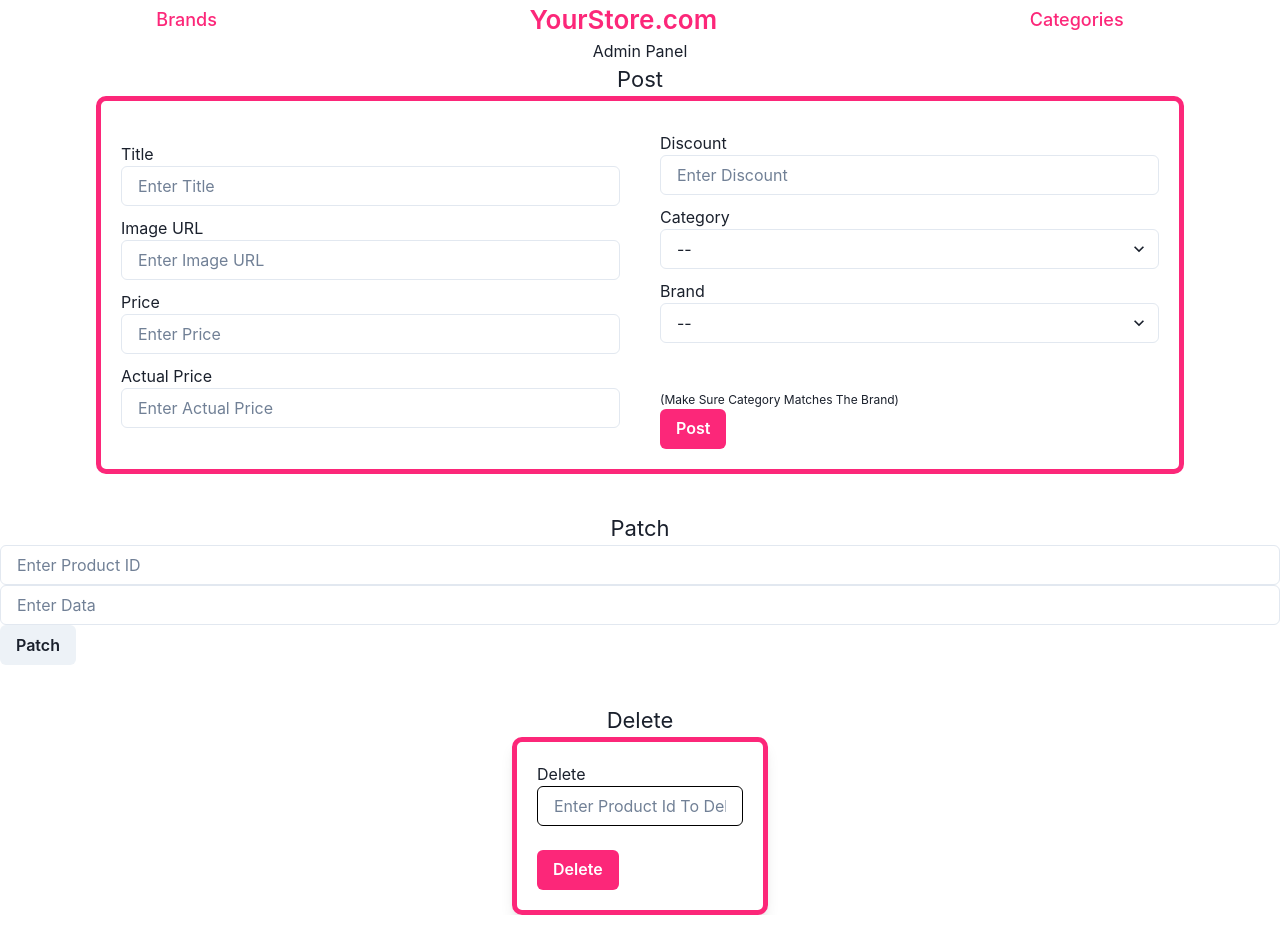
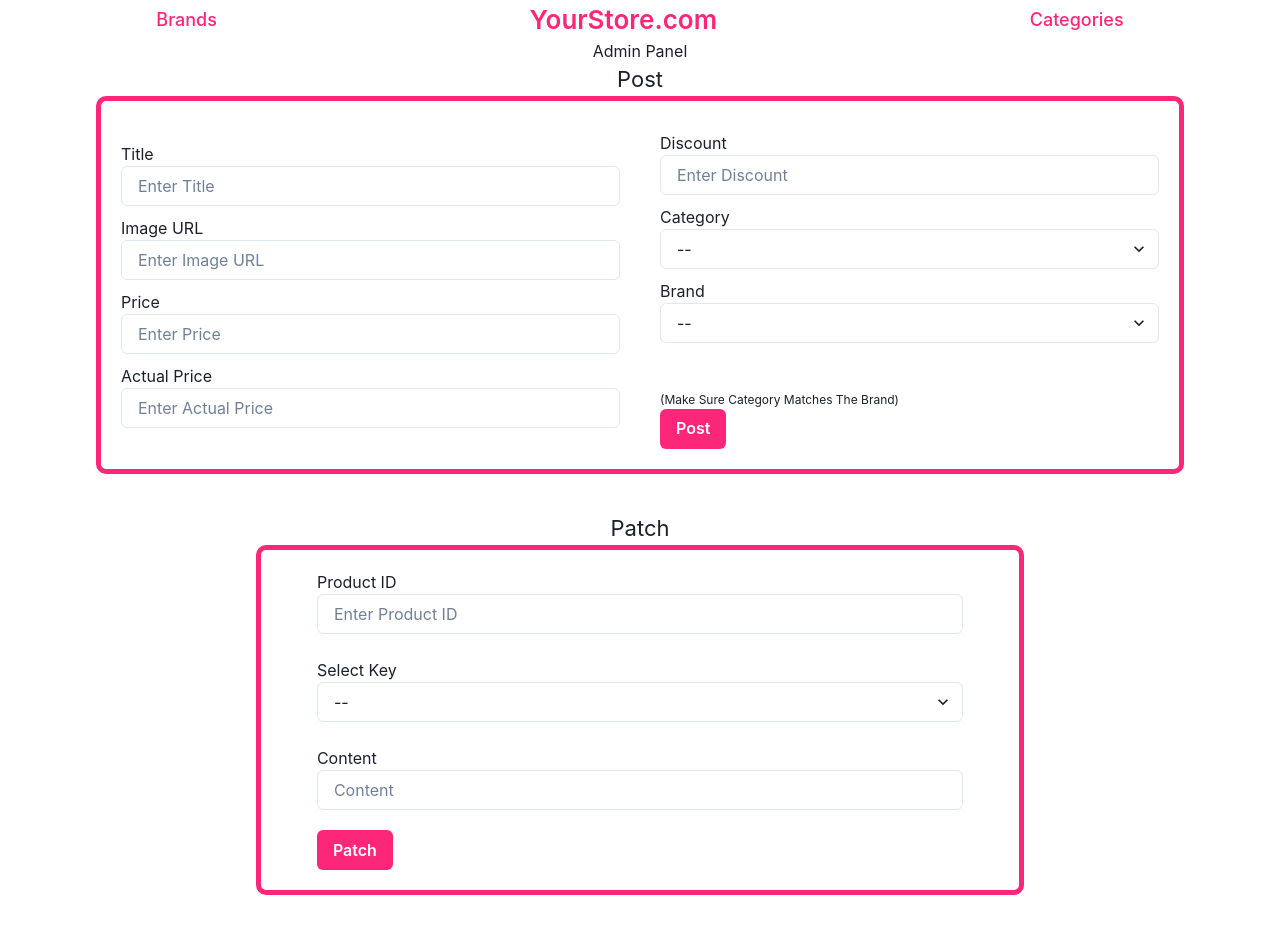
Before and after one commit to heyabrar/ShoppingParadise, a React (Create React App) app in the folder your-store-app/: page /adminside in a window 1280 px wide. Shown: the top 940 px of the page. Before the commit the page ends 915 px from the top, so only its background shows below. Built offline with nearby package versions, Linux system fonts and the light colour scheme.

Commit message:
Patch Request Fixed

```diff
--- a/your-store-app/src/Abrar/AdminSide/AdminSide.jsx
+++ b/your-store-app/src/Abrar/AdminSide/AdminSide.jsx
@@ -15,6 +15,7 @@ export default function AdminSide ( ) {
     const [patchID,setPatchID] = useState('');
     const [Delete,SetDelete] = useState('')
     const Toast  = useToast( );
+    const [patchProduct,setPatchProduct] = useState('')
 
 
 
@@ -52,12 +53,13 @@ export default function AdminSide ( ) {
         })
     };
 
-    const handlePatch = (patchID,patch) =>{
-        const payload = patch;
+    const handlePatch = (patchID,patchProduct,patch) =>{
+        const x = patchProduct;
+        const payload ={ };
+        payload[patchProduct] = patch;
         Toast({position : 'bottom',duration: 2000 ,render: ( )  => (<Box p={5} bg='#fc2779' color='white' borderRadius='10px' fontWeight='600'>Patch Successful</Box>)})
         return axios.patch(`https://adminside-yourstore.onrender.com/Products/${patchID}`, payload)
         .then((res)=>{
-            console.log(res.data)
         })
     }
 
@@ -114,10 +116,25 @@ export default function AdminSide ( ) {
 
         <Text textAlign='center' mt='3%' fontSize='22px'>Patch</Text>
 
-        <Box>
+        <Box border='5px solid #fc2779' w={{base : '95%',md : '70%', lg: '60%'}} m='auto' borderRadius='10px' padding='20px'>
+            <Box width={{base : '90%'}} m='auto'>
+                <Text>Product ID</Text>
             <Input placeholder="Enter Product ID" value={patchID} onChange={(e) => setPatchID(e.target.value)}/>
-            <Input placeholder="Enter Data" value={patch} onChange={(e) => setPatch(e.target.value)}/>
-            <Button onClick={( ) => handlePatch(patchID,patch)}>Patch</Button>
+            <br /><br />
+            <Text>Select Key</Text>
+            <Select value={patchProduct} onChange={(e)=> setPatchProduct(e.target.value)}>
+                <option value="--">--</option>
+                <option value="title">Title</option>
+                <option value="price">Price</option>
+                <option value="actualPrice">Actual Pice</option>
+                <option value="image">Image</option>
+                <option value="discount">Discount</option>
+            </Select>
+            <br />
+            <Text>Content</Text>
+            <Input placeholder="Content" value={patch} onChange={(e) => setPatch(e.target.value)}/>
+            <Button onClick={( ) => handlePatch(patchID,patchProduct,patch)} mt='20px' color='white' bg='#fc2779' colorScheme='#fc2779'>Patch</Button>
+            </Box>
         </Box>
 
         <Text textAlign='center' fontSize='22px' mt='3%'>Delete</Text>
```
